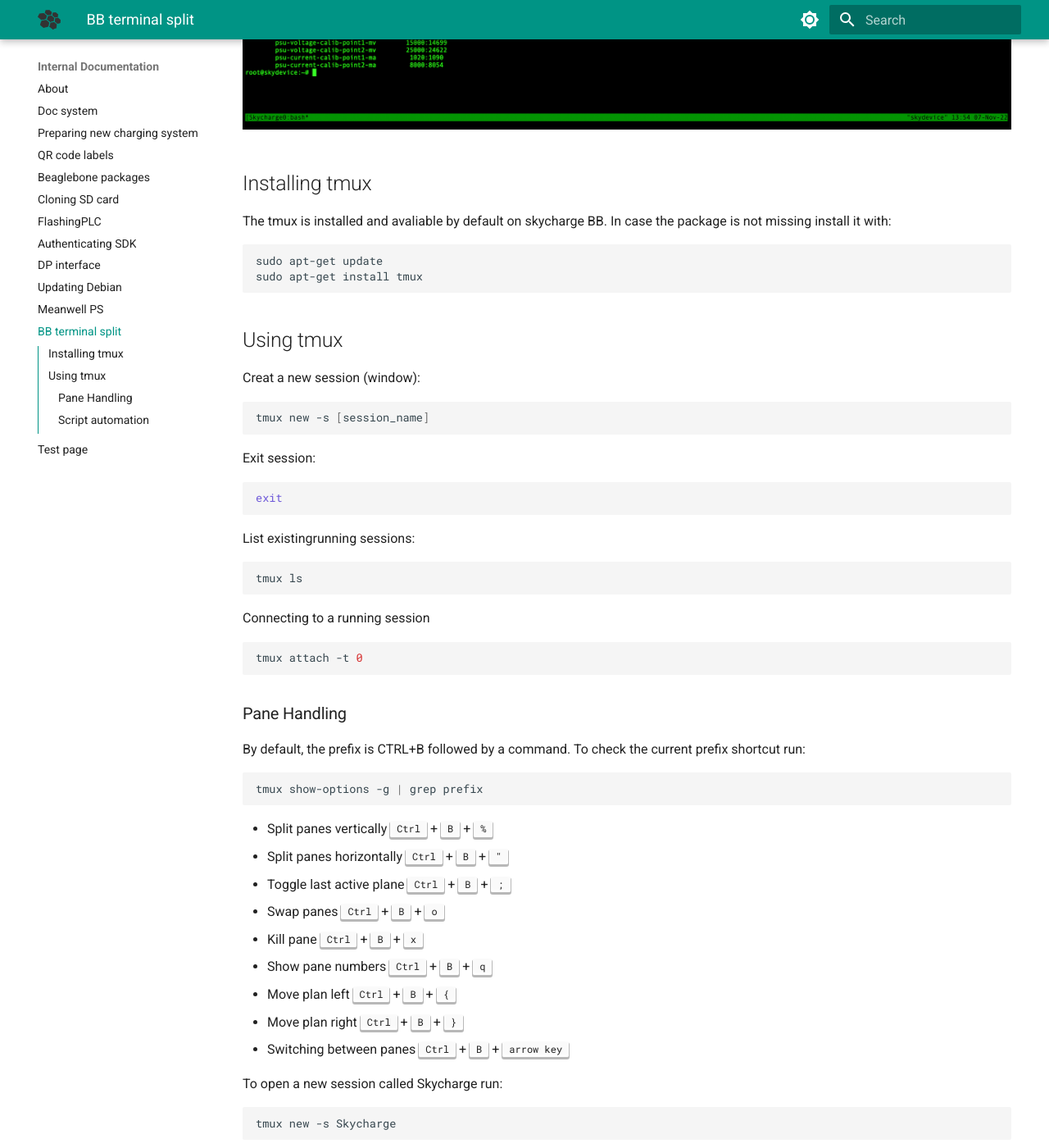
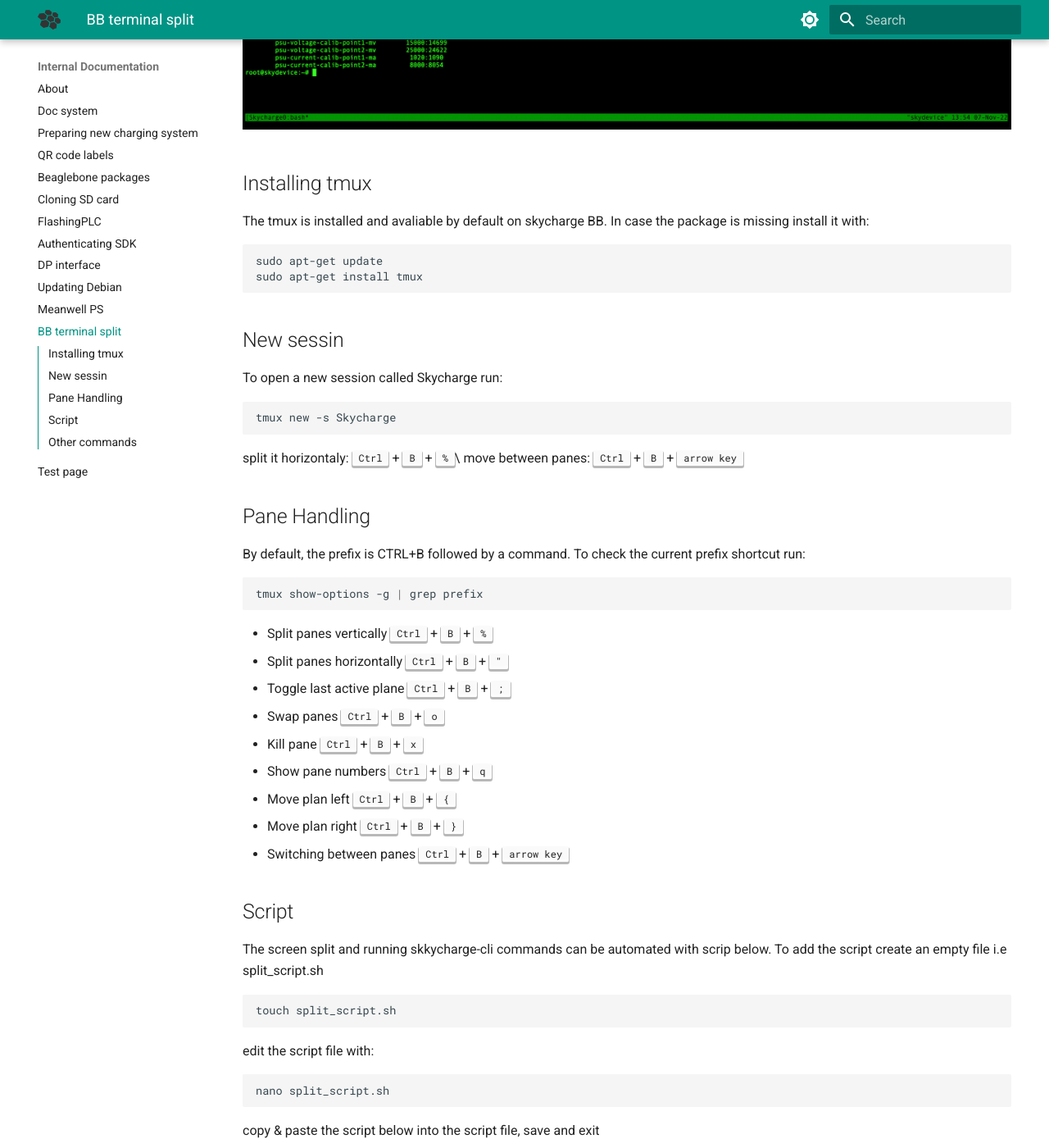
Before and after one commit to g-zajac/mkdosc-playground, an MkDocs documentation site: the page built from docs/tmux.md, in a window 1280 px wide and 1400 px high, scrolled down 659 px. Shown: the whole window at 82% size. Built offline with MkDocs 1.6.1 and Material for MkDocs 9.7.7, drawn with Linux system fonts in a browser that asks for light colours; some of the changed text lies outside the part shown.

Commit message:
reorganise sections

````diff
--- a/docs/tmux.md
+++ b/docs/tmux.md
@@ -3,32 +3,21 @@ The purpose of splitting terminal screen is to see on one terminal window two pa
 ![tmux-screen-split](assets/tmux.png)
 
 ## Installing tmux
-The tmux is installed and avaliable by default on skycharge BB. In case the package is not missing install it with:
+The tmux is installed and avaliable by default on skycharge BB. In case the package is missing install it with:
 ```shell
 sudo apt-get update
 sudo apt-get install tmux
 ```
 
-## Using tmux
-Creat a new session (window):
+## New sessin
+To open a new session called Skycharge run:
 ```shell
-tmux new -s [session_name]
+tmux new -s Skycharge
 ```
-Exit session:
-```shell
-exit
-```
-List existingrunning sessions:
-```shell
-tmux ls
-```
-Connecting to a running session
-```shell
-tmux attach -t 0
-```
+split it horizontaly: <kbd>Ctrl</kbd> + <kbd>B</kbd> + <kbd>%</kbd>\
+move between panes: <kbd>Ctrl</kbd> + <kbd>B</kbd> + <kbd>arrow key</kbd>
 
-
-### Pane Handling
+## Pane Handling
 By default, the prefix is CTRL+B followed by a command.
 To check the current prefix shortcut run:
 ```shell
@@ -45,15 +34,7 @@ tmux show-options -g | grep prefix
 - Move plan right	<kbd>Ctrl</kbd> + <kbd>B</kbd> + <kbd>}</kbd>
 - Switching between panes	<kbd>Ctrl</kbd> + <kbd>B</kbd> + <kbd>arrow key</kbd>
 
-
-To open a new session called Skycharge run:
-```shell
-tmux new -s Skycharge
-```
-split it horizontaly: <kbd>Ctrl</kbd> + <kbd>B</kbd> + <kbd>%</kbd>\
-move between panes: <kbd>Ctrl</kbd> + <kbd>B</kbd> + <kbd>arrow key</kbd>
-
-### Script automation
+## Script
 The screen split and running skkycharge-cli commands can be automated with scrip below.
 To add the script create an empty file i.e split_script.sh
 ```bash
@@ -74,6 +55,7 @@ tmux split-window -v
 tmux send -t Skycharge.1 "skycharge-cli show-dev-params" ENTER
 tmux attach -t Skycharge
 ```
+
 make the script exetuable:
 ```bash
 chmod +x split_script.sh
@@ -84,7 +66,20 @@ and run it with:
 ./split_script.sh
 ```
 
-To exit and close the tmux panes run:
+To exit and close panes run:
 
 <kbd>Ctrl</kbd> + <kbd>B</kbd> + <kbd>x</kbd>\
 <kbd>Ctrl</kbd> + <kbd>B</kbd> + <kbd>x</kbd>
+
+## Other commands
+
+Other usefull tmux commands:
+
+List existingrunning sessions:
+```shell
+tmux ls
+```
+Connecting to a running session
+```shell
+tmux attach -t 0
+```
````
